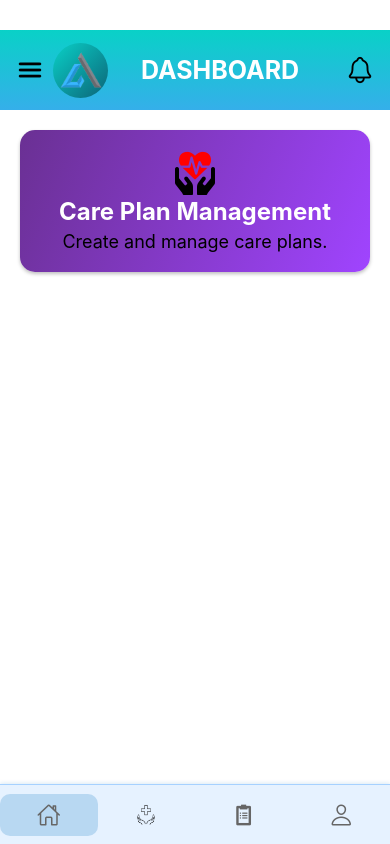
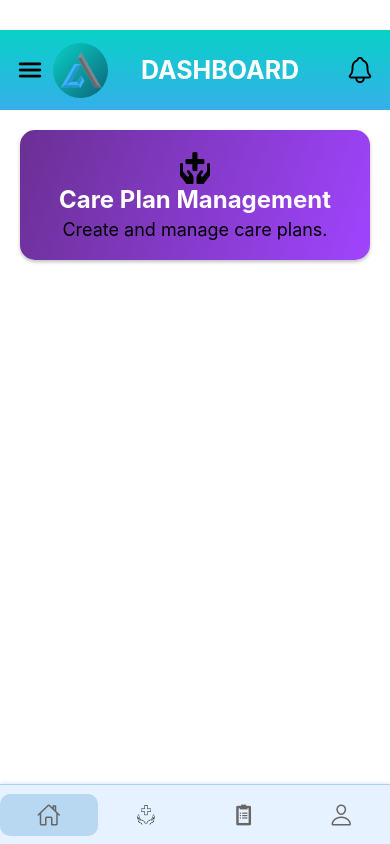
Before and after one commit to akindukodithuwakku/ATG-Mobile, a React Native app: screen /CNDashboard in a window 390 px wide. Built offline with nearby package versions, Linux system fonts and the light colour scheme.

Commit message:
Update care plan icon.
Maybe possible to create a separate component for future use

```diff
--- a/screens/CNDashboard.js
+++ b/screens/CNDashboard.js
@@ -99,9 +99,9 @@ const CNDashboard = ({ navigation }) => {
             >
               <View style={styles.carePlanIcon}>
                 {/* Heart */}
-                <FontAwesome name="heartbeat" size={32} color="red" style={styles.heartIcon} />
+                <FontAwesome name="plus" size={24} color="black" style={styles.heartIcon} />
                 {/* Hands */}
-                <FontAwesome5 name="hands" size={32} color="black" style={styles.handIcon} />
+                <FontAwesome5 name="hands" size={24} color="black" style={styles.handIcon} />
               </View>
               <Text style={styles.cardTitle}>Care Plan Management</Text>
               <Text style={styles.cardSubtitle}>
@@ -205,7 +205,7 @@ const styles = StyleSheet.create({
     alignItems: "center",
   },
   handIcon: {
-    marginTop: -10,
+    marginTop: -5,
   },
   heartIcon: {
     marginBottom: -10,
```
